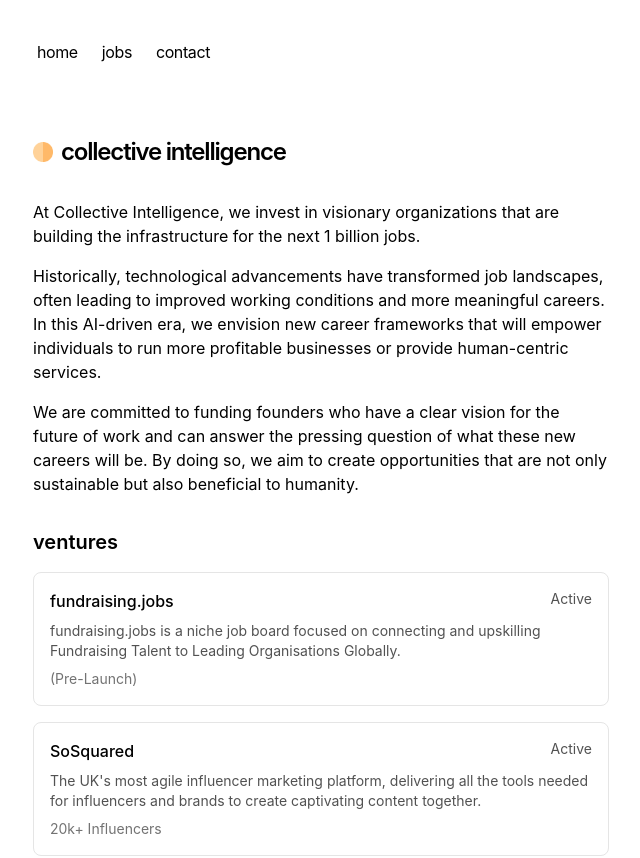
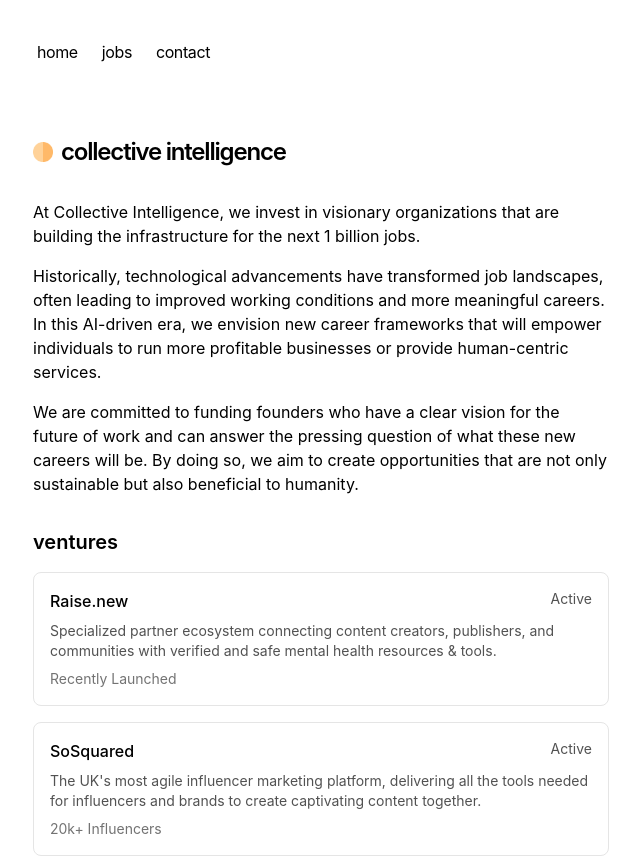
Before and after one commit to col-intel/collective-intelligence, a Next.js app: page / in a window 1280 px wide. Shown: the top 858 px of the page, without its empty margins (319-959 px from the left). Built offline with nearby package versions, Linux system fonts and the light colour scheme.

Commit message:
Added raise

```diff
--- a/app/components/portfolio.tsx
+++ b/app/components/portfolio.tsx
@@ -21,10 +21,10 @@
 export function Portfolio() {
   const projectsData = [
     {
-      name: "fundraising.jobs",
-      description: "fundraising.jobs is a niche job board focused on connecting and upskilling Fundraising Talent to Leading Organisations Globally.",
-      url: "",
-      community_size: "(Pre-Launch)",
+      name: "Raise.new",
+      description: "Specialized partner ecosystem connecting content creators, publishers, and communities with verified and safe mental health resources & tools.",
+      url: "https://raise.new/",
+      community_size: "Recently Launched",
       status: "Active"
     },
     {
```
